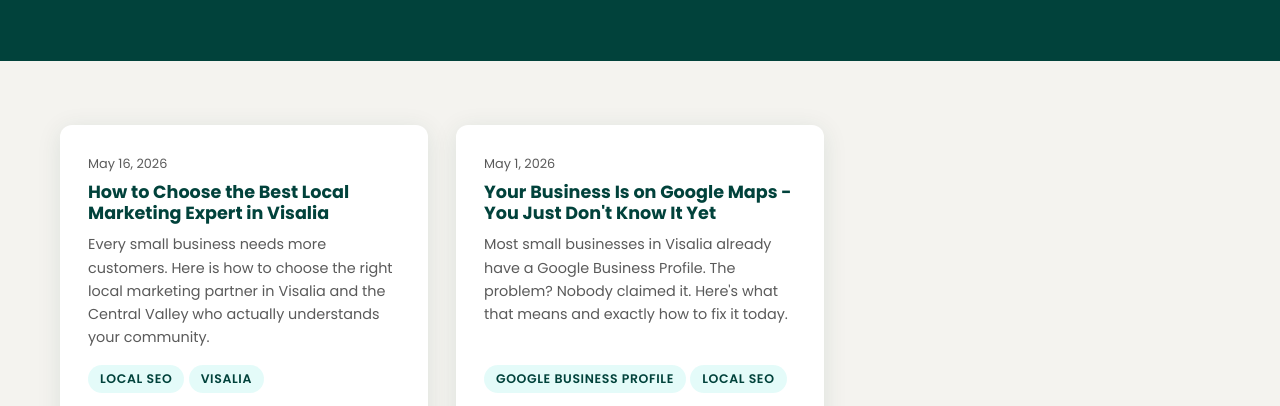
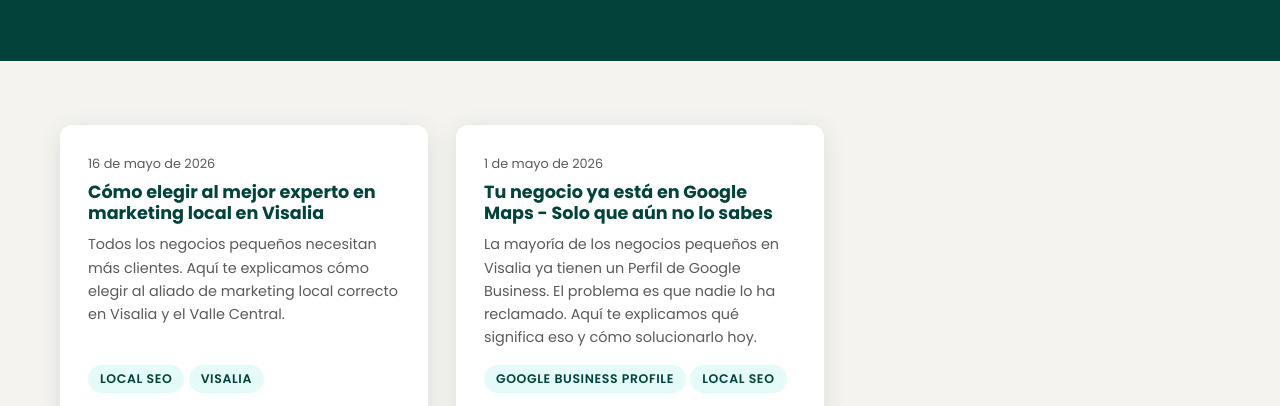
Before and after one commit to Rootss-Digital/rootss-digital, an Eleventy site: page src/blog/index.njk in a window 1280 px wide. Both pictures are taken after a click on the button "ES". Shown: the part 386-792 px from the top of the page. Built offline with nearby package versions, Linux system fonts and the light colour scheme; Eleventy itself is replaced by a stand-in of ours; files that its build step writes are made by us from their sources.

Commit message:
Fix Spanish blog listing: bilingual titles, descriptions, and dates

```diff
--- a/src/blog/index.njk
+++ b/src/blog/index.njk
@@ -33,12 +33,19 @@
       <article class="blog-listing-card fade-in" itemscope itemtype="https://schema.org/BlogPosting">
         <div class="blog-card-inner">
           <time itemprop="datePublished" datetime="{{ post.date | htmlDateString }}">
-            {{ post.date | readableDate }}
+            <span class="lang-en">{{ post.date | readableDate }}</span>
+            <span class="lang-es" hidden>{{ post.date | readableDateEs }}</span>
           </time>
           <h2 itemprop="headline">
-            <a href="{{ post.url }}" itemprop="url">{{ post.data.title }}</a>
+            <a href="{{ post.url }}" itemprop="url">
+              <span class="lang-en">{{ post.data.title }}</span>
+              <span class="lang-es" hidden>{{ post.data.titleEs if post.data.titleEs else post.data.title }}</span>
+            </a>
           </h2>
-          <p itemprop="description">{{ post.data.description }}</p>
+          <p itemprop="description">
+            <span class="lang-en">{{ post.data.description }}</span>
+            <span class="lang-es" hidden>{{ post.data.descriptionEs if post.data.descriptionEs else post.data.description }}</span>
+          </p>
           {% if post.data.tags %}
           <div class="post-tags" aria-label="Categories">
             {% for tag in post.data.tags %}
--- a/src/blog/posts/2026-05-01-google-business-profile-visalia.md
+++ b/src/blog/posts/2026-05-01-google-business-profile-visalia.md
@@ -1,6 +1,8 @@
 ---
 title: "Your Business Is on Google Maps - You Just Don't Know It Yet"
+titleEs: "Tu negocio ya está en Google Maps - Solo que aún no lo sabes"
 description: "Most small businesses in Visalia already have a Google Business Profile. The problem? Nobody claimed it. Here's what that means and exactly how to fix it today."
+descriptionEs: "La mayoría de los negocios pequeños en Visalia ya tienen un Perfil de Google Business. El problema es que nadie lo ha reclamado. Aquí te explicamos qué significa eso y cómo solucionarlo hoy."
 date: 2026-05-01
 tags:
   - posts
```
